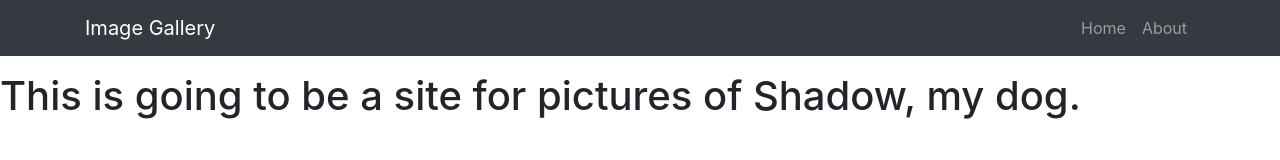
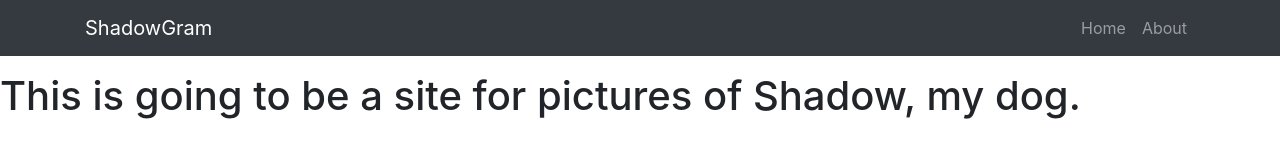
Before and after one commit to darlose04/Shadow-Pictures, a React (Create React App) app: page / in a window 1280 px wide. Shown: the top 160 px of the page. Built offline with nearby package versions, Linux system fonts and the light colour scheme.

Commit message:
change name of app

```diff
--- a/public/index.html
+++ b/public/index.html
@@ -14,7 +14,7 @@
     -->
     <link rel="manifest" href="%PUBLIC_URL%/manifest.json" />
 
-    <title>Shadow Pictures</title>
+    <title>ShadowGram</title>
   </head>
   <body>
     <noscript>You need to enable JavaScript to run this app.</noscript>
--- a/src/App.js
+++ b/src/App.js
@@ -9,7 +9,7 @@ class App extends Component {
     return (
       <Router>
         <div className="App">
-          <Header branding="Image Gallery" />
+          <Header branding="ShadowGram" />
           <h1>This is going to be a site for pictures of Shadow, my dog.</h1>
         </div>
       </Router>
```
